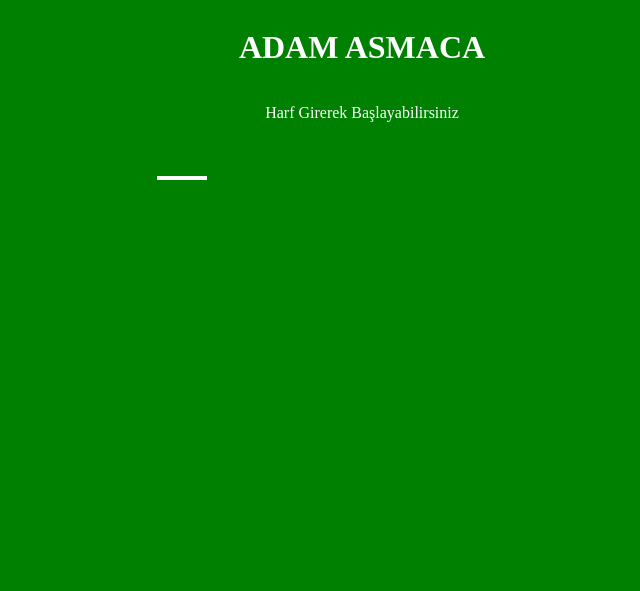
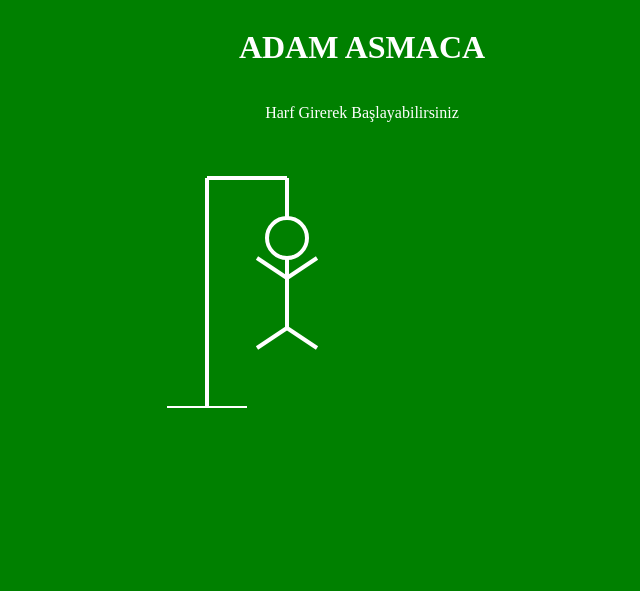
Before and after one commit to CanKartan/AdamAsmaca, a plain HTML site: page index.html in a window 1280 px wide. Shown: the whole page, without its empty margins (278-918 px from the left). Drawn offline with Linux system fonts and the light colour scheme.

Commit message:
html ile adam oluşturuldu

```diff
--- a/index.html
+++ b/index.html
@@ -11,7 +11,21 @@
     <p>Harf Girerek Başlayabilirsiniz</p>
     <div class="container">
         <svg height="250" width="250" class="grafik">
-            <line x1="50px" y1="20" x2="" y2="20"/>
+            <!-- Masa -->
+            <line x1="130px" y1="20px" x2="50px" y2="20px"/>
+            <line x1="130px" y1="20px" x2="130px" y2="60px"/>
+            <line x1="50px" y1="20px" x2="50px" y2="250px"/>
+            <line x1="10px" y1="250px" x2="90px" y2="250px"/>
+            <!-- Kafa -->
+             <circle cx="130" cy="80" r="20px"/>
+             <!-- Gövde -->
+            <line x1="130px" y1="100px" x2="130px" y2="170px"/>
+            <!-- Kollar -->
+            <line x1="130px" y1="120px" x2="100px" y2="100px"/>
+            <line x1="130px" y1="120px" x2="160px" y2="100px"/>
+            <!-- Bacaklar -->
+            <line x1="130px" y1="170px" x2="100px" y2="190px"/>
+            <line x1="130px" y1="170px" x2="160px" y2="190px"/>
         </svg>
     </div>
 
```
